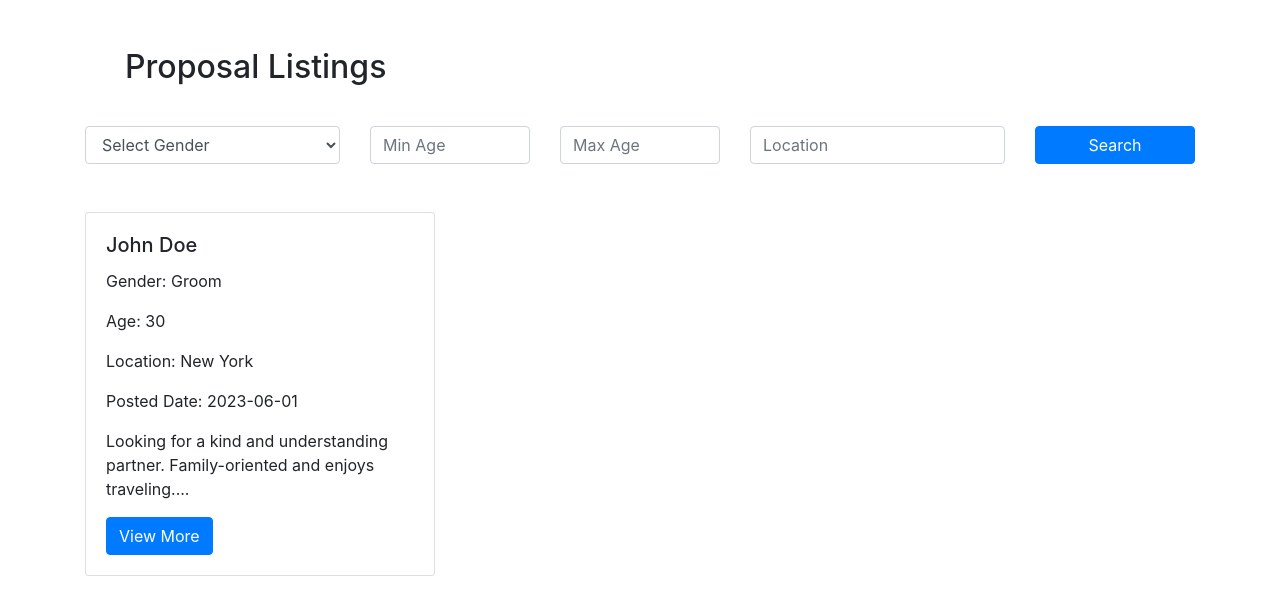
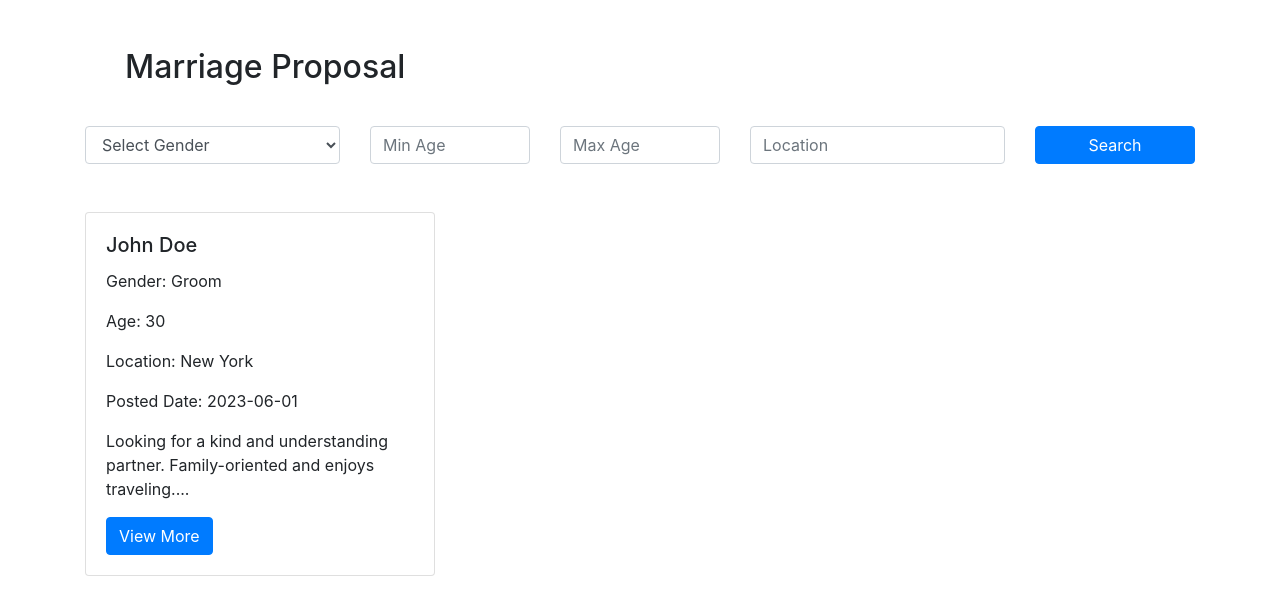
Before and after one commit to Ad-Solution/MarriageProposal, a plain HTML site: page index.html in a window 1280 px wide. Drawn offline with nearby package versions, Linux system fonts and the light colour scheme.

Commit message:
Update index.html

```diff
--- a/index.html
+++ b/index.html
@@ -3,7 +3,7 @@
 <head>
     <meta charset="UTF-8">
     <meta name="viewport" content="width=device-width, initial-scale=1.0">
-    <title>Proposal Listings</title>
+    <title>Marriage Proposal</title>
     <link rel="stylesheet" href="https://stackpath.bootstrapcdn.com/bootstrap/4.5.2/css/bootstrap.min.css">
     <link rel="stylesheet" href="index.css">
     <style>
@@ -30,7 +30,7 @@
 </head>
 <body>
     <div class="container my-5">
-        <h2 class="h2">Proposal Listings</h2>
+        <h2 class="h2">Marriage Proposal</h2>
         <div class="mb-5">
             <div class="row align-items-center">
                 <div class="col-md-3">
```
